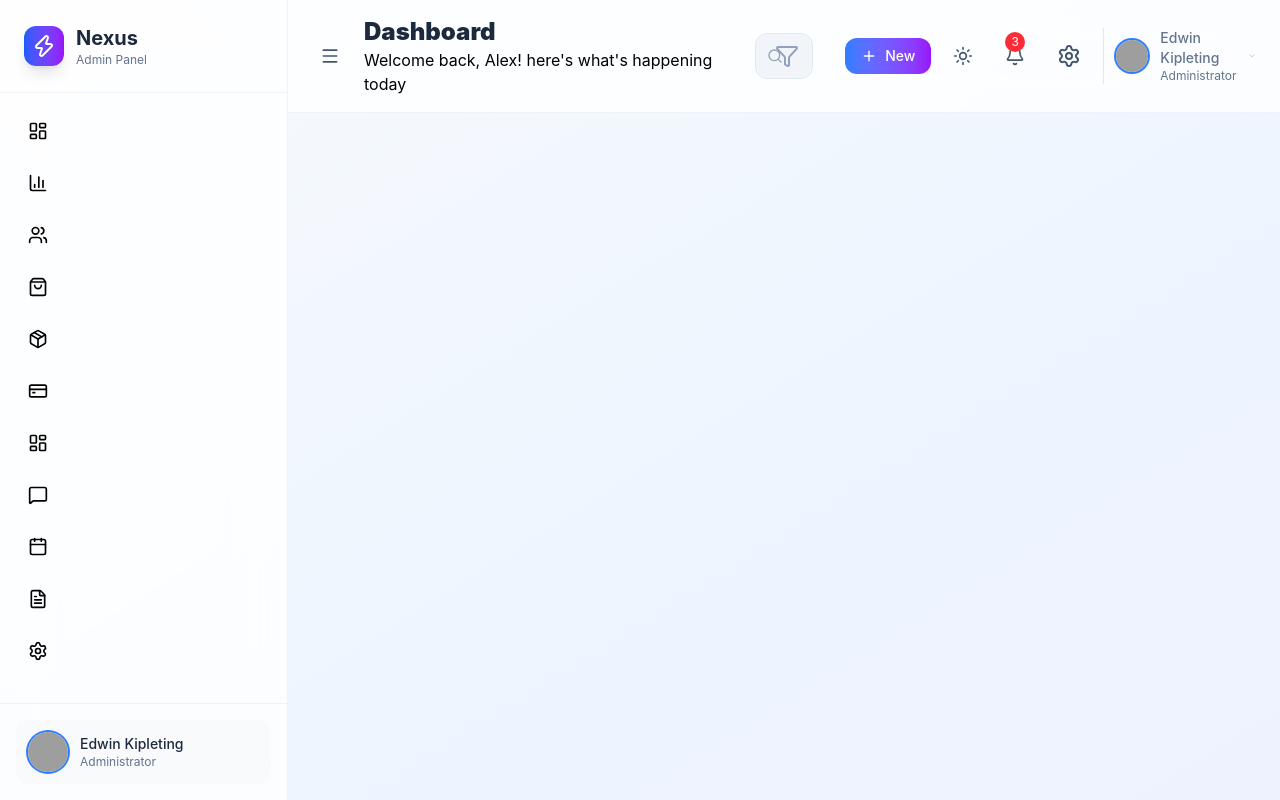
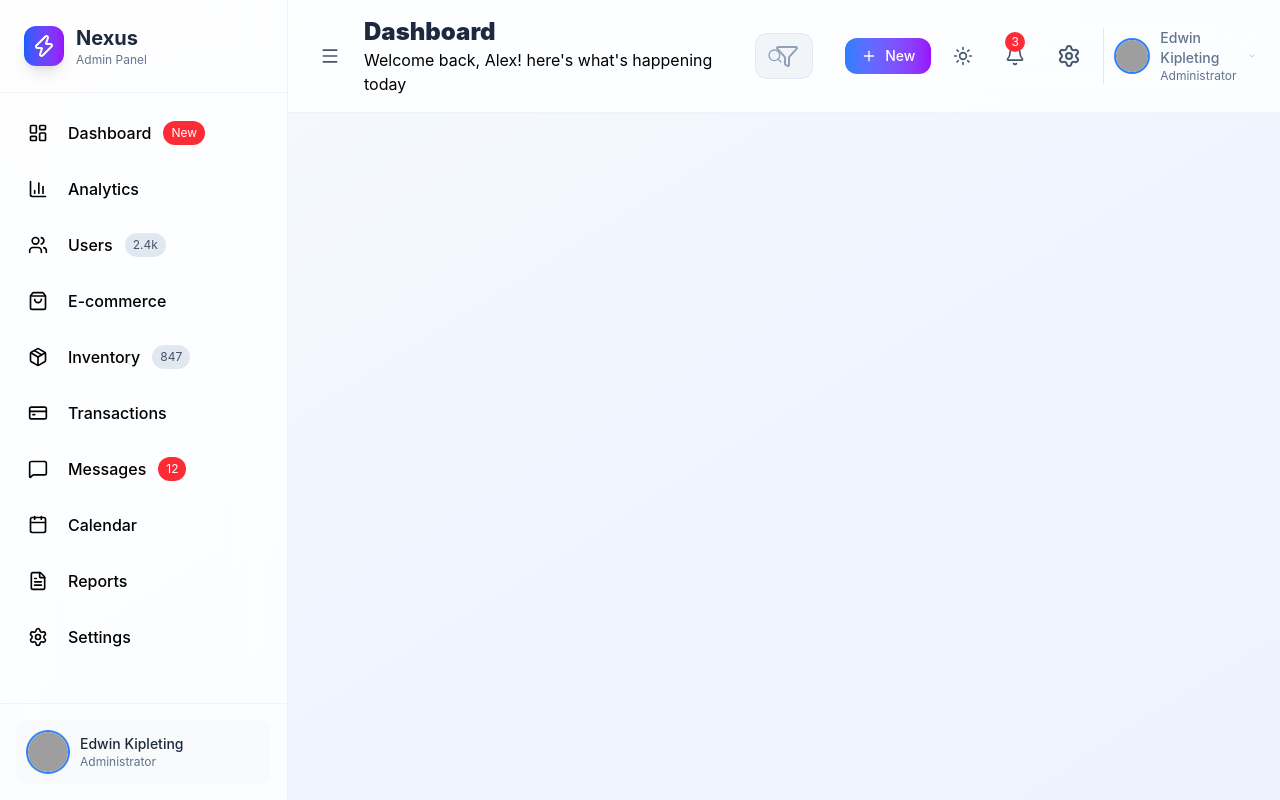
Before and after one commit to KipletingEdwin/admin-dashboard, a React (Vite) app: page / in a window 1280 px wide. Built offline with nearby package versions, Linux system fonts and the light colour scheme; grey boxes are pictures that could not be loaded.

Commit message:
add badge to menu Items

```diff
--- a/src/components/Layout/Sidebar.jsx
+++ b/src/components/Layout/Sidebar.jsx
@@ -65,13 +65,13 @@ const menuItems = [
     icon: CreditCard,
     label: "Transactions",
   },
-  {
-    id: "dashboard",
-    icon: LayoutDashboard,
-    label: "Dashboard",
-    active: true,
-    badge: "New",
-  },
+  // {
+  //   id: "layout",
+  //   icon: LayoutDashboard,
+  //   label: "Dashboard",
+  //   active: true,
+  //   badge: "New",
+  // },
   {
     id: "messages",
     icon: MessageSquare,
@@ -115,8 +115,8 @@ export const Sidebar = () => {
           </div>
         </div>
       </div>
-      {/* Navigation */}
 
+      {/* Navigation to display navgation menus*/}
       <nav className="flex-1 p-4 space-y-2 overflow-y-auto">
         {menuItems.map((item) => (
           <div key={item.id}>
@@ -125,6 +125,21 @@ export const Sidebar = () => {
             >
               <div className="flex items-center space-x-3">
                 <item.icon className={`w-5 h-5`} />
+                {/* Conditional Rendering */}
+
+                <>
+                  <span className="font-medium ml-2">{item.label}</span>
+                  {item.badge && (
+                    <span className="px-2 py-1 text-xs bg-red-500 text-white rounded-full">
+                      {item.badge}
+                    </span>
+                  )}
+                  {item.count && (
+                    <span className="px-2 py-1 text-xs bg-slate-200 dark:bg-slate-700 text-slate-600 dark:text-slate-300 rounded-full">
+                      {item.count}
+                    </span>
+                  )}
+                </>
               </div>
             </button>
           </div>
```
